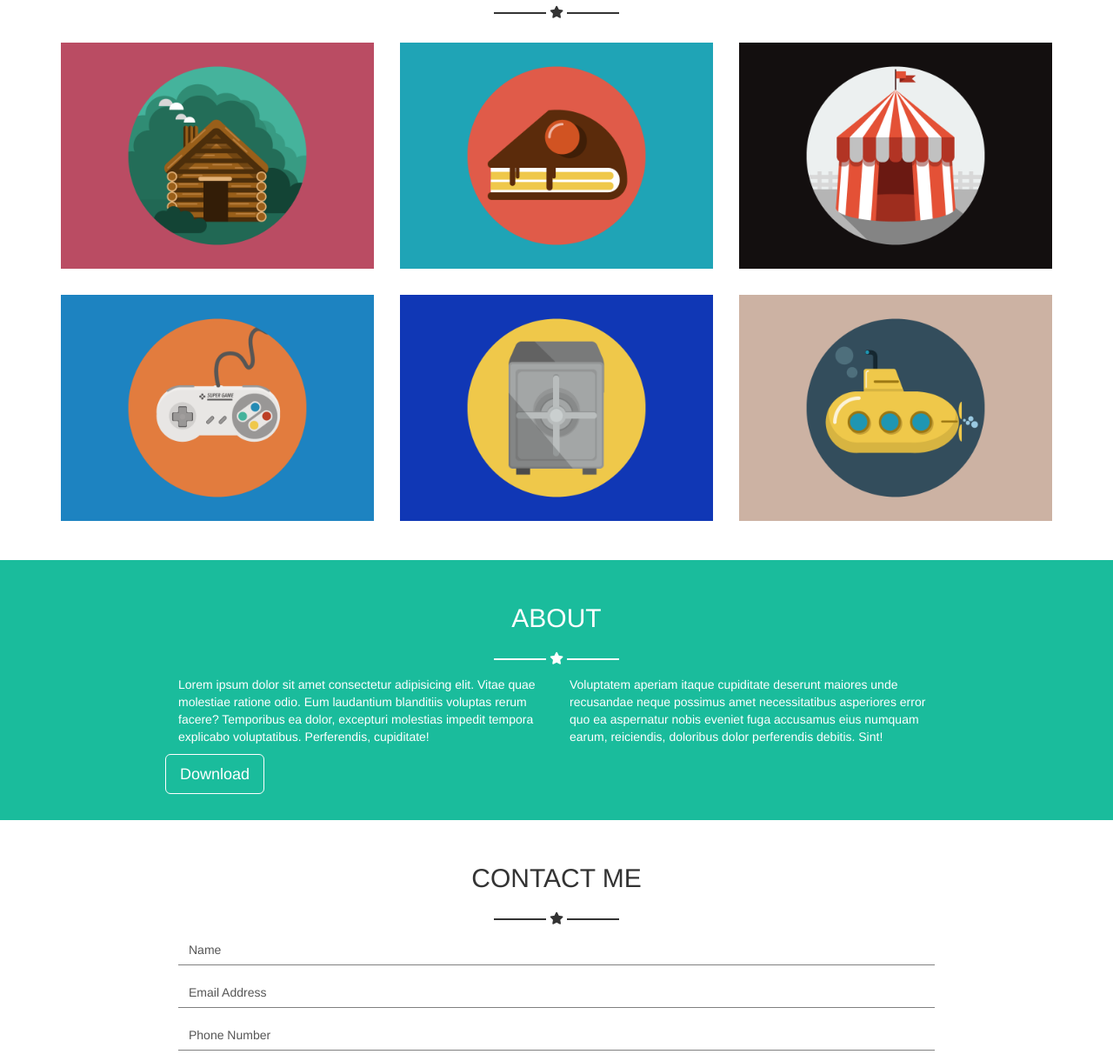
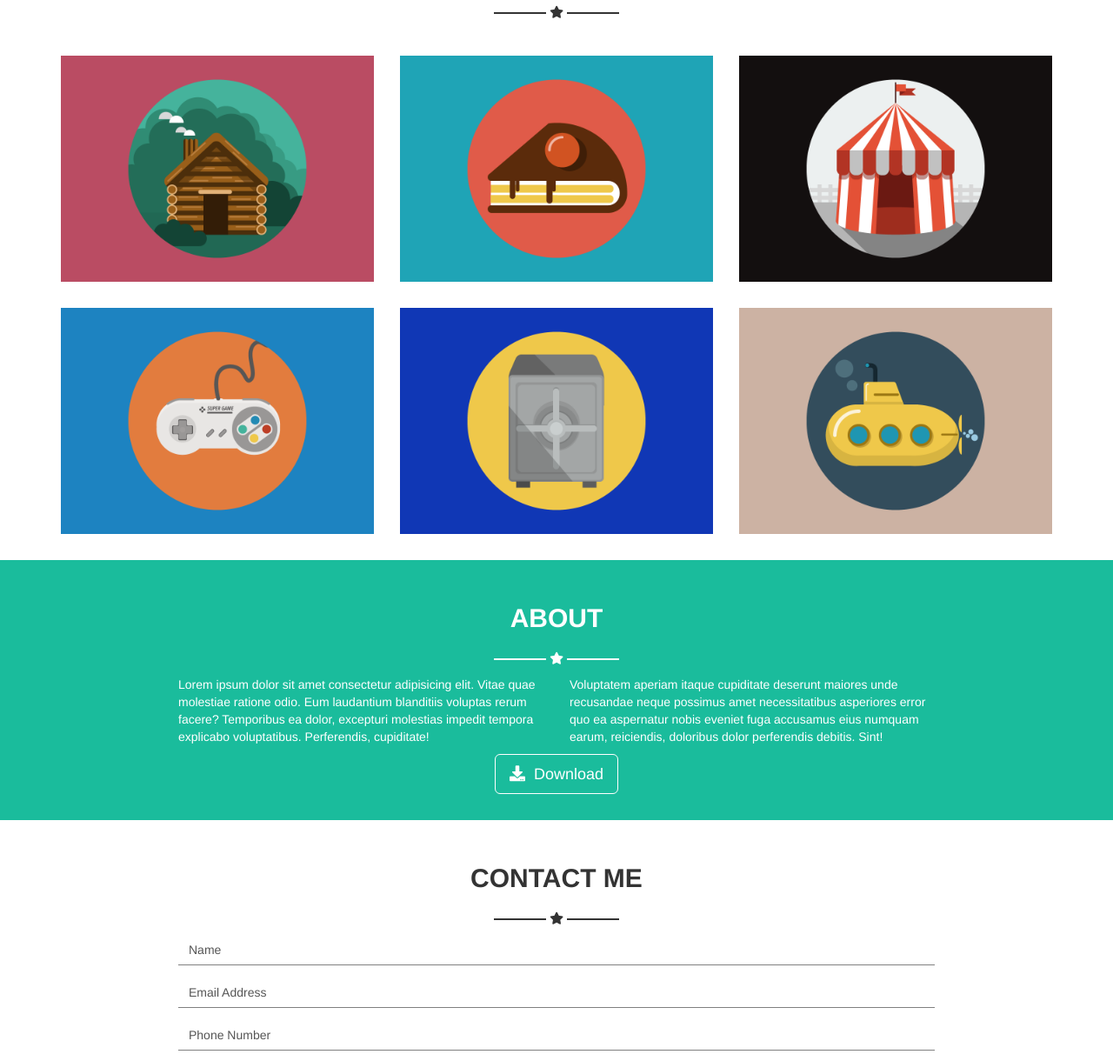
Before and after one commit to Carnicero90/-html-css-bootstrap-freelancer, a plain HTML site: page index.html in a window 1280 px wide. Shown: the part 589-1809 px from the top of the page at 87% size. Drawn offline with nearby package versions, Linux system fonts and the light colour scheme.

Commit message:
aumentato font-size burger menu e aggiunta classe per padding a .portfolio div>img.responsive

```diff
--- a/css/style.css
+++ b/css/style.css
@@ -1,41 +1,14 @@
-/* TEST */
-
-.img-responsive {
-    padding: 15px 0;
-    /* lo tolgo eh */
-}
-
-
-.wrapper {
-    width: 80%;
-    max-width: 900px;
-    margin: auto;
-}
-
-footer {
-    color: white;
-    background-color: #3a546d;
-}
-
-.sub-footer {
-    background: #2c3e50;
-    height: 50px;
-}
-
-
-.custom-button {
-    border-color: white;
-}
-
-
 /* OVERRIDE-BOOTSTRAP-PROPERITES */
 ul {
     padding-left: 0;
 }
 
+/* COMMON */
 
-
-/* COMMON */
+.sub-footer,
+nav {
+    background: #2c3e50;
+}
 
 li {
     list-style-type: none;
@@ -49,7 +22,7 @@ h1,
 h2,
 h4 {
     text-transform: uppercase;
-    /* font-weight: bolder; */
+    font-weight: bolder;
 }
 
 .padded {
@@ -61,12 +34,18 @@ h4 {
     display: inline-block;
 }
 
+.custom-button {
+    border-color: white;
+}
 
 /* HEADER */
 
 nav {
-    background-color: #2c3e50;
     color: white;
+}
+
+.burger {
+    font-size: 200%;
 }
 
 nav h3 {
@@ -81,6 +60,16 @@ section.azure,
 .custom-button {
     background-color: #1abc9c;
     color: white;
+}
+
+.custom-button i {
+    margin-right: 10px;
+}
+
+.wrapper {
+    width: 80%;
+    max-width: 900px;
+    margin: auto;
 }
 
 /* Section-header */
@@ -107,6 +96,12 @@ section.azure,
     height: 200px;
 }
 
+/* Portfolio */
+
+.top-pad {
+    padding-top: 30px;
+}
+
 /* Contact */
 .contact-form .form-control {
     border: none;
@@ -123,6 +118,11 @@ section.azure,
 /* Footer */
 .blue-link {
     color: #1abc9c;
+}
+
+footer {
+    color: white;
+    background-color: #3a546d;
 }
 
 footer a:hover {
--- a/index.html
+++ b/index.html
@@ -26,7 +26,7 @@
                             <li><a href="#contact">contact</a></li>
                         </ul>
                     </div>
-                    <div class="col-xs-6 visible-xs text-right"><i class="fas fa-bars"></i> </div>
+                    <div class="col-xs-6 visible-xs text-right"><i class="fas fa-bars burger"></i> </div>
                 </div>
             </div>
         </nav>
@@ -64,29 +64,29 @@
             <div class="container">
                 <div class="row">
                     <div class="col-xs-12 col-sm-6 col-md-4">
-                        <div><img src="img/cabin.png" class="img-responsive" alt=""></div>
+                        <div class="top-pad"><img src="img/cabin.png" class="img-responsive" alt=""></div>
                     </div>
                     <div class="col-xs-12 col-sm-6 col-md-4">
-                        <div><img src="img/cake.png" class="img-responsive" alt=""></div>
+                        <div class="top-pad"><img src="img/cake.png" class="img-responsive" alt=""></div>
                     </div>
                     <div class="col-xs-12 col-sm-6 col-md-4">
-                        <div><img src="img/circus.png" class="img-responsive" alt=""></div>
+                        <div class="top-pad"><img src="img/circus.png" class="img-responsive" alt=""></div>
                     </div>
                     <div class="col-xs-12 col-sm-6 col-md-4">
-                        <div><img src="img/game.png" class="img-responsive" alt=""></div>
+                        <div class="top-pad"><img src="img/game.png" class="img-responsive" alt=""></div>
                     </div>
                     <div class="col-xs-12 col-sm-6 col-md-4">
-                        <div><img src="img/safe.png" class="img-responsive" alt=""></div>
+                        <div class="top-pad"><img src="img/safe.png" class="img-responsive" alt=""></div>
                     </div>
                     <div class="col-xs-12 col-sm-6 col-md-4">
-                        <div><img src="img/submarine.png" class="img-responsive" alt=""></div>
+                        <div class="top-pad"><img src="img/submarine.png" class="img-responsive" alt=""></div>
                     </div>
                 </div>
             </div>
         </section>
-        <section class="azure padded" id="contact">
+        <section class="azure padded  text-center" id="contact">
             <div class="wrapper">
-                <div class="section-header text-center">
+                <div class="section-header">
                     <h2>about</h2>
                     <div class="starred-divider">
                         <i class="fas fa-star"></i>
@@ -109,7 +109,7 @@
                         </div>
                     </div>
                 </div>
-                <a class="btn btn-lg custom-button" href="#" role="button">Download</a>
+                <a class="btn btn-lg custom-button" href="#" role="button"><i class="fas fa-download"></i>Download</a>
             </div>
         </section>
         <section class="white padded">
@@ -135,7 +135,7 @@
                             <textarea class="form-control" placeholder="Message" rows="3"></textarea>
                         </div>
                     </form>
-                    <a class="btn btn-lg custom-button " href="#" role="button">Send</a>
+                    <a class="btn btn-lg custom-button" href="#" role="button">Send</a>
                 </div>
 
             </div>
```
